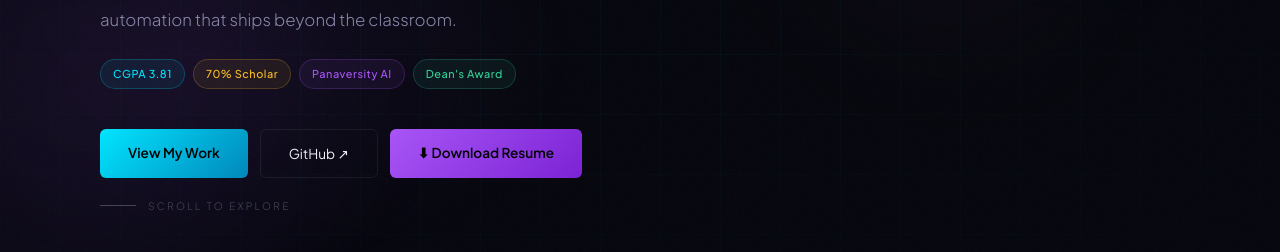
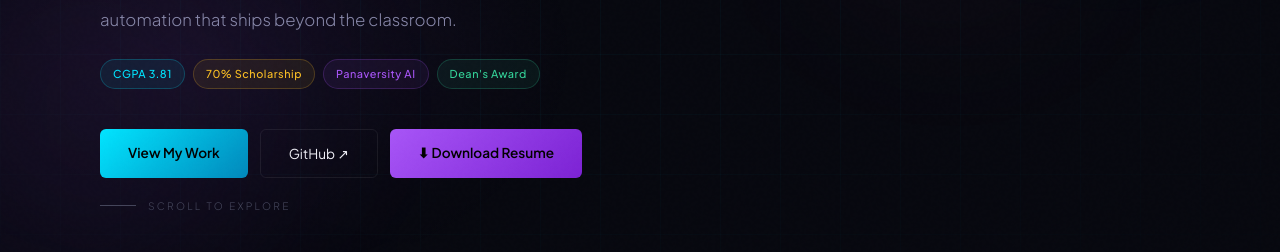
Before and after one commit to omerfarooq223/omerfarooq223.github.io, a plain HTML site: page index.html in a window 1280 px wide. Shown: the part 546-798 px from the top of the page. Drawn offline with Linux system fonts and the light colour scheme; animation ran at ten frames a second; a web font is replaced by a local one.

Commit message:
Correct '70% Scholar' to '70% Scholarship'

```diff
--- a/index.html
+++ b/index.html
@@ -386,7 +386,7 @@ footer{padding:32px 48px;display:flex;justify-content:space-between;align-items:
     <p class="hero-sub">BS Artificial Intelligence student at <strong style="color:var(--text)">UMT</strong> — building autonomous AI agents, ML pipelines, and intelligent automation that ships beyond the classroom.</p>
     <div class="hero-badges">
       <span class="bdg bc">CGPA 3.81</span>
-      <span class="bdg ba">70% Scholar</span>
+      <span class="bdg ba">70% Scholarship</span>
       <span class="bdg bp">Panaversity AI</span>
       <span class="bdg bg2">Dean's Award</span>
     </div>
```
